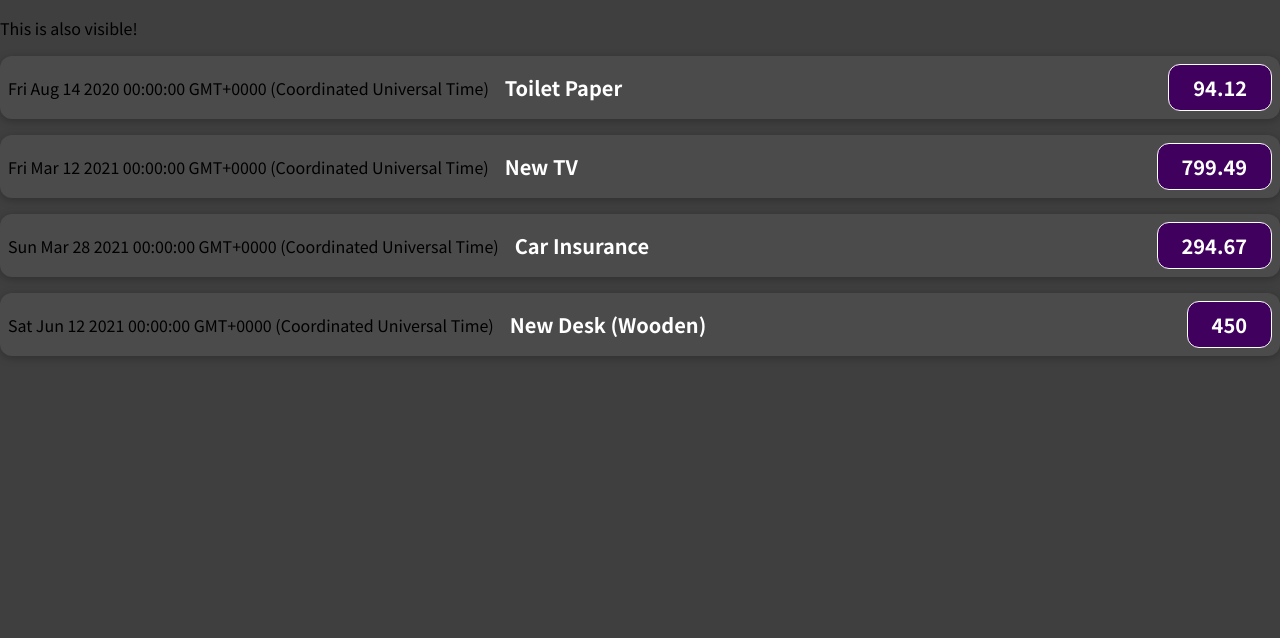
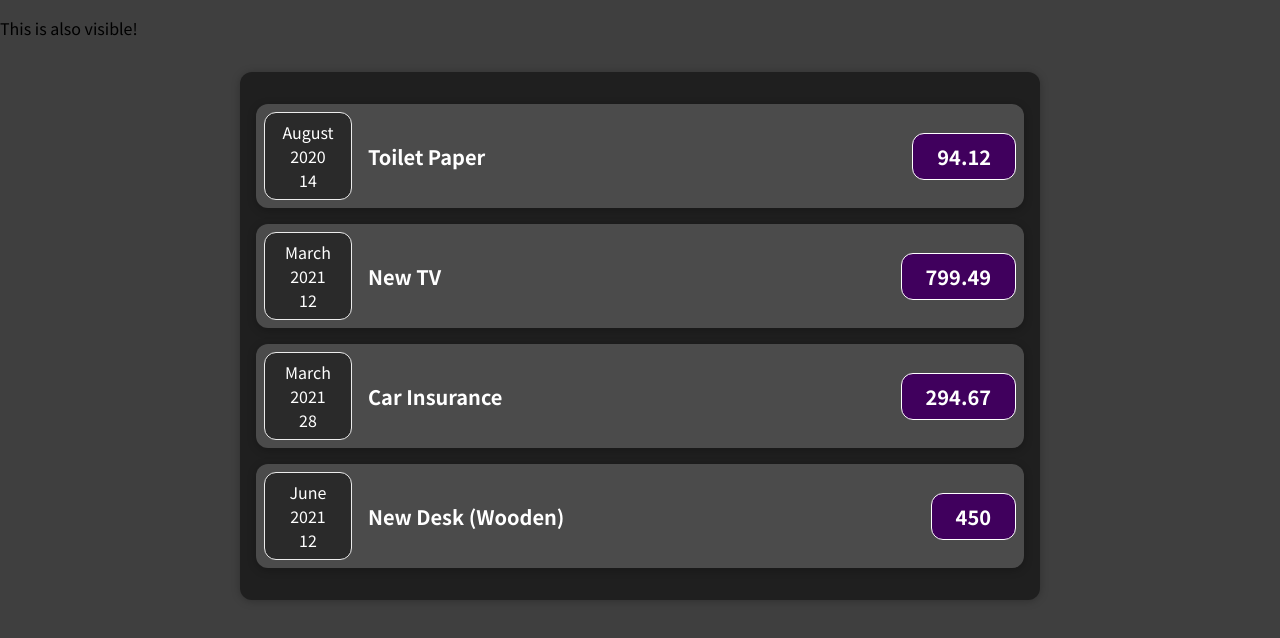
Before and after one commit to calin-buzetelu/expense-tracker, a JavaScript app: page / in a window 1280 px wide. Shown: the top 638 px of the page. Built offline with nearby package versions, Linux system fonts and the light colour scheme.

Commit message:
Addition of new components

```diff
--- a/src/App.js
+++ b/src/App.js
@@ -1,4 +1,4 @@
-import ExpenseItem from "./components/ExpenseItem";
+import ExpenseList from "./components/ExpenseList";
 
 function App() {
 
@@ -27,10 +27,8 @@
   return (
     <div>
       <p>This is also visible!</p>
-      <ExpenseItem title={expenses[0].title} amount={expenses[0].amount} date={expenses[0].date}></ExpenseItem>
-      <ExpenseItem title={expenses[1].title} amount={expenses[1].amount} date={expenses[1].date}></ExpenseItem>
-      <ExpenseItem title={expenses[2].title} amount={expenses[2].amount} date={expenses[2].date}></ExpenseItem>
-      <ExpenseItem title={expenses[3].title} amount={expenses[3].amount} date={expenses[3].date}></ExpenseItem>
+      <ExpenseList expenses={expenses} />
+
     </div>
   );
 }
--- /dev/null
+++ b/src/components/ExpenseDate.css
@@ -0,0 +1,26 @@
+.expense-date {
+    display: flex;
+    flex-direction: column;
+    width: 5.5rem;
+    height: 5.5rem;
+    border: 1px solid #ececec;
+    background-color: #2a2a2a;
+    color: white;
+    border-radius: 12px;
+    align-items: center;
+    justify-content: center;
+}
+
+.expense-date__month {
+    font-size: 0.75rem;
+    font-weight: bold;
+}
+
+.expense-date__year {
+    font-size: 0.75rem;
+}
+
+.expense-date__day {
+    font-size: 1.5rem;
+    font-weight: bold;
+}
--- /dev/null
+++ b/src/components/ExpenseDate.js
@@ -0,0 +1,17 @@
+import './ExpenseDate.css'
+
+function ExpenseDate(props) {
+    const month = props.date.toLocaleString('en-US', { month: 'long' });
+    const day = props.date.toLocaleString('en-US', { day: '2-digit' });
+    const year = props.date.getFullYear();
+
+    return (
+        <div className='expense-date'>
+            <div className='date__month'>{month}</div>
+            <div className='date__year'>{year}</div>
+            <div className='date__day'>{day}</div>
+        </div>
+    );
+}
+
+export default ExpenseDate;
--- a/src/components/ExpenseItem.js
+++ b/src/components/ExpenseItem.js
@@ -1,16 +1,15 @@
+import ExpenseDate from './ExpenseDate';
 import './ExpenseItem.css';
 
 function ExpenseItem(props) {
     return (
         <div className='expense-item'>
-            <div>
-                {new Date(props.date).toString()}
-            </div>
+            <ExpenseDate date={props.date} />
             <div className='expense-item__description'>
                 <h2>{props.title}</h2>
                 <div className='expense-item__price'>{props.amount}</div>
             </div>
-        </div>
+        </div >
     );
 }
 
--- /dev/null
+++ b/src/components/ExpenseList.css
@@ -0,0 +1,9 @@
+.expenses {
+    padding: 1rem;
+    background-color: rgb(31, 31, 31);
+    margin: 2rem auto;
+    width: 50rem;
+    max-width: 95%;
+    border-radius: 12px;
+    box-shadow: 0 1px 8px rgba(0, 0, 0, 0.25);
+}
--- /dev/null
+++ b/src/components/ExpenseList.js
@@ -0,0 +1,15 @@
+import ExpenseItem from "./ExpenseItem";
+import './ExpenseList.css';
+
+function ExpenseList(props) {
+    return (
+        <div className="expenses">
+            <ExpenseItem title={props.expenses[0].title} amount={props.expenses[0].amount} date={props.expenses[0].date} />
+            <ExpenseItem title={props.expenses[1].title} amount={props.expenses[1].amount} date={props.expenses[1].date} />
+            <ExpenseItem title={props.expenses[2].title} amount={props.expenses[2].amount} date={props.expenses[2].date} />
+            <ExpenseItem title={props.expenses[3].title} amount={props.expenses[3].amount} date={props.expenses[3].date} />
+        </div >
+    );
+}
+
+export default ExpenseList;
```
